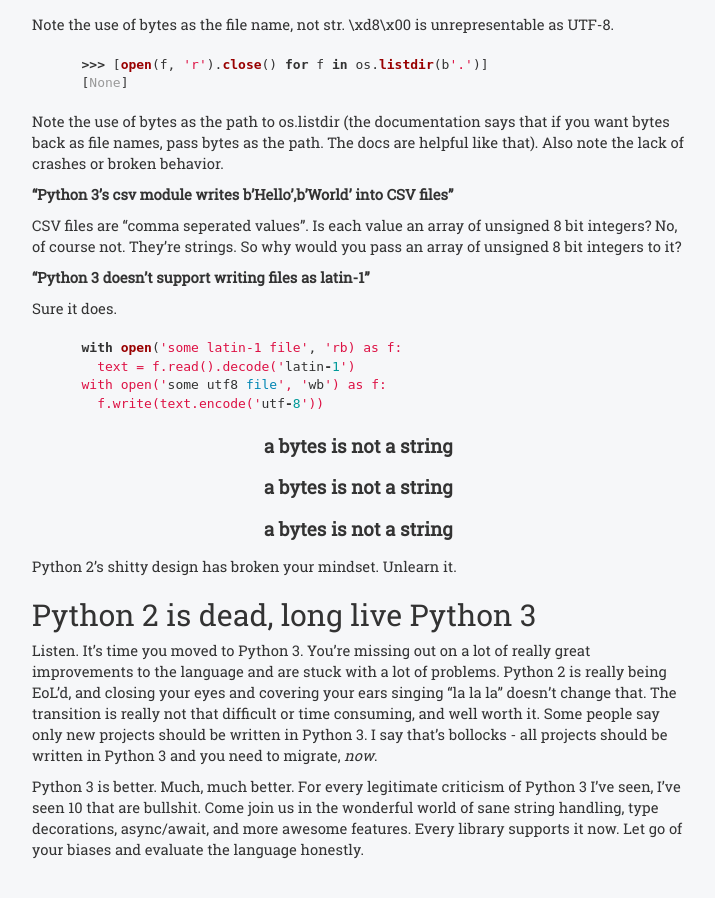
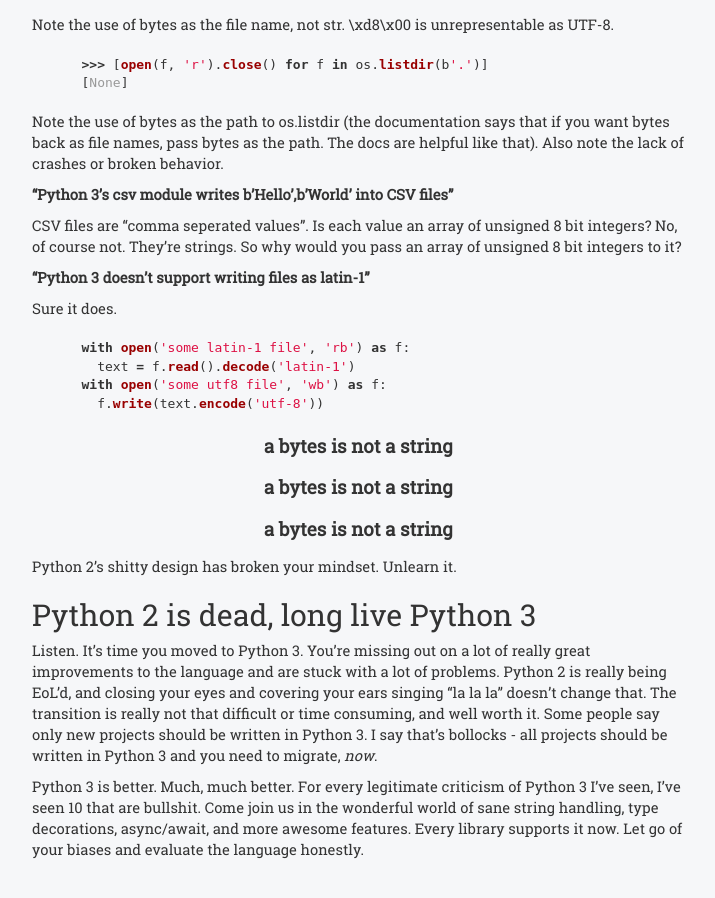
Before and after one commit to stormblog/sircmpwn.github.io, a Jekyll site: the page built from _posts/2017-01-13-The-problem-with-Python-3.md, in a window 1280 px wide and 900 px high, scrolled down 1525 px. Shown: the whole window, without its empty margins (38-753 px from the left). Built offline with Jekyll 4.4.1, drawn with Linux system fonts in a browser that asks for light colours.

Commit message:
Add missing quote

````diff
--- a/_posts/2017-01-13-The-problem-with-Python-3.md
+++ b/_posts/2017-01-13-The-problem-with-Python-3.md
@@ -118,7 +118,7 @@ unsigned 8 bit integers to it?
 Sure it does.
 
 ```python
-with open('some latin-1 file', 'rb) as f:
+with open('some latin-1 file', 'rb') as f:
   text = f.read().decode('latin-1')
 with open('some utf8 file', 'wb') as f:
   f.write(text.encode('utf-8'))
````
